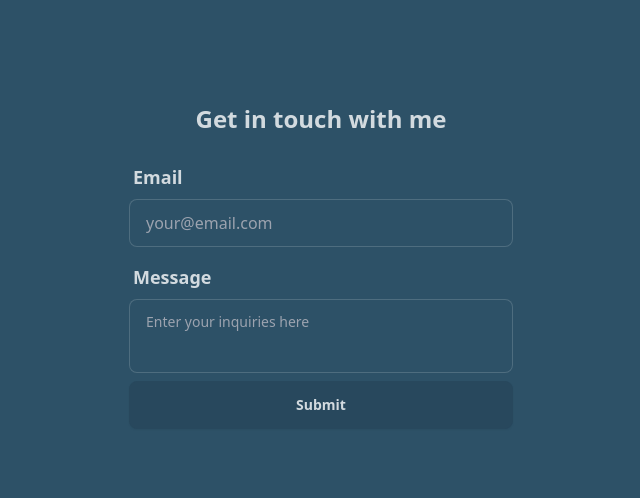
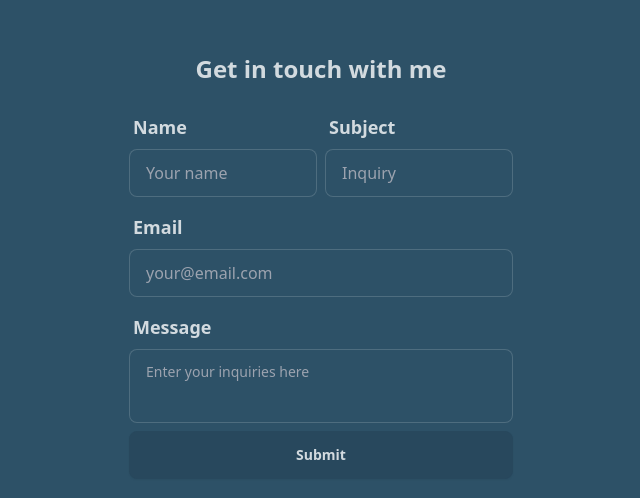
Before and after one commit to jlow64/portfolio-dev, a Vue app: page / in a window 1280 px wide. Shown: the part 6542-7040 px from the top of the page, without its empty margins (319-959 px from the left). Built offline with nearby package versions, Linux system fonts and the light colour scheme; no server answers.

Commit message:
Connected contact form with email

```diff
--- a/package.json
+++ b/package.json
@@ -14,6 +14,7 @@
     "vue-toastification": "2.0.0-rc.5"
   },
   "devDependencies": {
+    "@emailjs/browser": "^4.4.1",
     "@iconify/vue": "^4.1.2",
     "@vitejs/plugin-vue": "^5.1.2",
     "autoprefixer": "^10.4.20",
--- a/src/pages/ContactMe.vue
+++ b/src/pages/ContactMe.vue
@@ -1,6 +1,13 @@
 <script setup>
 import { ref } from "vue";
 import { useToast } from "vue-toastification";
+import emailjs from "@emailjs/browser";
+
+const serviceId = import.meta.env.VITE_SERVICE_ID;
+const emailTemplate = import.meta.env.VITE_EMAIL_TEMPLATE;
+const emailPublicKey = import.meta.env.VITE_EMAIL_PUBLIC_KEY;
+
+const form = ref();
 
 // css
 const classes = ref({
@@ -9,7 +16,8 @@ const classes = ref({
     wrapper: "h-fit w-full lg:w-[400px] flex flex-col items-center gap-5 p-2",
     title: "text-2xl font-bold",
     container: "flex flex-col w-full gap-2",
-    label: "form-control",
+    doubleCol: "flex flex-row gap-2",
+    label: "form-control flex-1",
     subTitle: "label text-lg font-semibold",
     input: "input input-bordered w-full",
     textarea: "textarea textarea-bordered w-full resize-none",
@@ -19,21 +27,56 @@ const classes = ref({
 
 const toast = useToast();
 const onSubmit = () => {
-  // TODO: Next PR will need to create email functionality
-  toast.success("Inquiry message sent!", { timeout: 2000 });
+  emailjs.sendForm(serviceId, emailTemplate, form.value, emailPublicKey).then(
+    () => {
+      toast.success("Inquiry message sent!", { timeout: 2000 });
+      form.value.reset();
+    },
+    (error) => {
+      toast.error(error ?? "Unable to send message. Please try again.");
+    }
+  );
 };
 </script>
 <template>
   <section id="contact-me" :class="classes.section">
     <div :class="classes.form.wrapper">
       <h1 :class="classes.form.title">Get in touch with me</h1>
-      <form :class="classes.form.container" @submit.prevent="onSubmit">
+      <form
+        ref="form"
+        :class="classes.form.container"
+        @submit.prevent="onSubmit"
+      >
+        <div :class="classes.form.doubleCol">
+          <label :class="classes.form.label">
+            <span :class="classes.form.subTitle">Name</span>
+            <input
+              :class="classes.form.input"
+              type="text"
+              placeholder="Your name"
+              name="name"
+              required
+            />
+          </label>
+          <label :class="classes.form.label">
+            <span :class="classes.form.subTitle">Subject</span>
+            <input
+              :class="classes.form.input"
+              type="text"
+              placeholder="Inquiry"
+              name="subject"
+              required
+            />
+          </label>
+        </div>
         <label :class="classes.form.label">
           <span :class="classes.form.subTitle">Email</span>
           <input
             :class="classes.form.input"
             type="email"
             placeholder="your@email.com"
+            name="email"
+            required
           />
         </label>
         <label :class="classes.form.label">
@@ -41,6 +84,8 @@ const onSubmit = () => {
           <textarea
             :class="classes.form.textarea"
             placeholder="Enter your inquiries here"
+            name="message"
+            required
           ></textarea>
         </label>
         <button :class="classes.form.button" type="submit">Submit</button>
```
Also changed, not shown: 1 other file (tests, documents, lock files or other folders).
